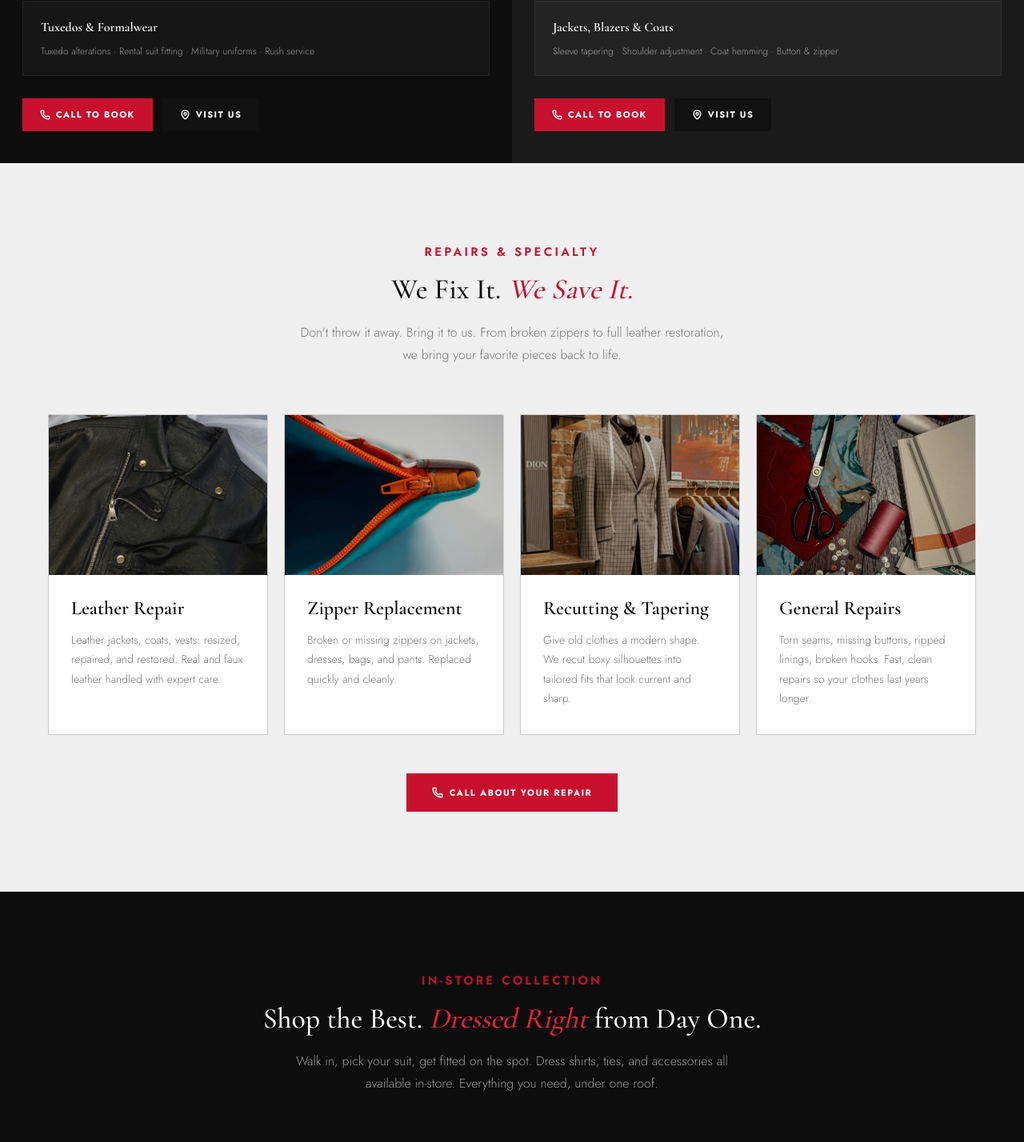
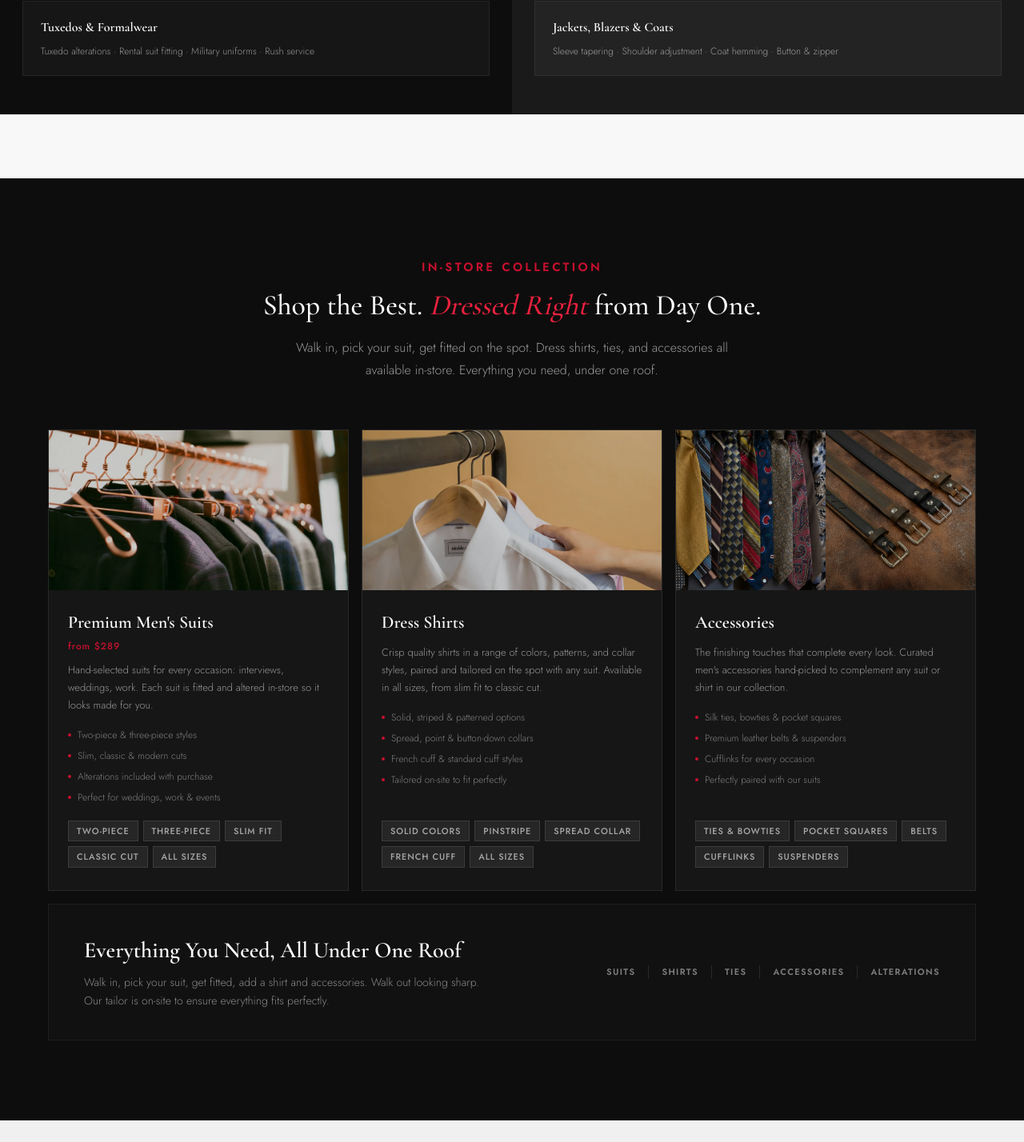
Before and after one commit to rikhinagra/enoch-tailor-shop, a Next.js app: page / in a window 1280 px wide. Shown: the part 1885-3313 px from the top of the page at 80% size. Built offline with nearby package versions, Linux system fonts and the light colour scheme; no server answers.

Commit message:
Reorder sections, remove alteration buttons, match suit card style with price

```diff
--- a/src/app/page.tsx
+++ b/src/app/page.tsx
@@ -19,11 +19,11 @@ export default function Home() {
         <Hero />
         <MarqueeStrip />
         <Alterations />
+        <Shop />
         <Repairs />
         {/* <WhyUs /> */}
         {/* <Testimonials /> */}
         {/* <Process /> */}
-        <Shop />
         <Location />
       </main>
       <Footer />
--- a/src/components/Alterations.tsx
+++ b/src/components/Alterations.tsx
@@ -2,7 +2,6 @@
 
 import { useEffect, useRef } from "react";
 import Image from "next/image";
-import { Phone, MapPin } from "lucide-react";
 
 const mensCategories = [
   {
@@ -178,26 +177,6 @@ function AlterationColumn({
           <ServiceCategory key={cat.title} title={cat.title} services={cat.services} />
         ))}
 
-        <div style={{ marginTop: "28px", display: "flex", gap: "12px", flexWrap: "wrap" }}>
-          <a
-            href="tel:+18477668554"
-            className="btn-base btn-gold-sm"
-            aria-label={`Call to book ${gender === "men" ? "men's" : "women's"} alterations`}
-          >
-            <Phone size={13} strokeWidth={2.5} />
-            Call to Book
-          </a>
-          <a
-            href="https://maps.google.com/?q=813+W+Rand+Rd+Arlington+Heights+IL"
-            target="_blank"
-            rel="noopener noreferrer"
-            className="btn-base btn-forest-sm"
-            aria-label="Get directions to our shop"
-          >
-            <MapPin size={13} strokeWidth={2.5} />
-            Visit Us
-          </a>
-        </div>
       </div>
     </div>
   );
@@ -273,7 +252,8 @@ export default function Alterations() {
           display: "grid",
           gridTemplateColumns: "1fr 1fr",
           maxWidth: "1300px",
-          margin: "0 auto 0",
+          margin: "0 auto",
+          paddingBottom: "80px",
         }}
         className="alt-grid"
       >
--- a/src/components/Shop.tsx
+++ b/src/components/Shop.tsx
@@ -2,15 +2,7 @@
 
 import { useEffect, useRef } from "react";
 import Image from "next/image";
-import { Check } from "lucide-react";
-
-const suitFeatures = [
-  "Two-piece & three-piece styles",
-  "Slim, classic & modern cuts",
-  "Alterations included with purchase",
-  "Colors, patterns & all sizes in stock",
-  "Perfect for weddings, work & events",
-];
+const suitTags = ["Two-Piece", "Three-Piece", "Slim Fit", "Classic Cut", "All Sizes"];
 const shirtTags = ["Solid Colors", "Pinstripe", "Spread Collar", "French Cuff", "All Sizes"];
 const accessories = ["Ties & Bowties", "Pocket Squares", "Belts", "Cufflinks", "Suspenders"];
 
@@ -56,36 +48,35 @@ export default function Shop() {
         {/* Grid */}
         <div ref={gridRef} className="shop-grid">
 
-          {/* Featured — Suits */}
-          <div className="shop-card shop-card-featured">
-            <div style={{ position: "relative", height: "300px", overflow: "hidden" }}>
-              <Image src="/images/tailored-suits-hanging-on-modern-copper-rack.webp" alt="Premium men's suits starting at $289 — Enoch Tailor Shop Arlington Heights" fill style={{ objectFit: "cover", objectPosition: "center", filter: "brightness(0.8)" }} sizes="(max-width: 900px) 100vw, 40vw" />
-              <div style={{ position: "absolute", inset: 0, background: "linear-gradient(to bottom, transparent 40%, rgba(0,0,0,0.7) 100%)" }} />
-              <div style={{ position: "absolute", top: "16px", left: "16px", background: "#C8102E", padding: "5px 12px" }}>
-                <span className="eyebrow" style={{ color: "#fff", fontSize: "11px" }}>Featured</span>
-              </div>
+          {/* Suits */}
+          <div className="shop-card">
+            <div style={{ position: "relative", height: "200px", overflow: "hidden" }}>
+              <Image src="/images/tailored-suits-hanging-on-modern-copper-rack.webp" alt="Premium men's suits starting at $289 — Enoch Tailor Shop Arlington Heights" fill style={{ objectFit: "cover", objectPosition: "center", filter: "brightness(0.8)" }} sizes="(max-width: 900px) 100vw, 30vw" />
             </div>
-            <div style={{ padding: "28px 28px 32px" }}>
-              <div style={{ display: "flex", justifyContent: "space-between", alignItems: "flex-start", marginBottom: "14px", gap: "12px" }}>
-                <h3 style={{ fontFamily: "var(--font-cormorant), serif", fontSize: "clamp(20px, 2vw, 26px)", fontWeight: 600, color: "#fff", lineHeight: 1.2 }}>
-                  Premium Men&apos;s Suits
-                </h3>
-                <div style={{ textAlign: "right", flexShrink: 0 }}>
-                  <p style={{ fontFamily: "var(--font-cormorant), serif", fontSize: "28px", fontWeight: 600, color: "#C8102E", lineHeight: 1 }}>$289</p>
-                  <p style={{ fontFamily: "var(--font-jost), sans-serif", fontSize: "11px", color: "rgba(255,255,255,0.4)", letterSpacing: "0.08em" }}>Starting at</p>
-                </div>
-              </div>
-              <p style={{ fontFamily: "var(--font-jost), sans-serif", fontSize: "13px", fontWeight: 300, color: "rgba(255,255,255,0.58)", lineHeight: 1.7, marginBottom: "18px" }}>
+            <div style={{ padding: "24px 24px 28px", flex: 1, display: "flex", flexDirection: "column" }}>
+              <h3 style={{ fontFamily: "var(--font-cormorant), serif", fontSize: "22px", fontWeight: 600, color: "#fff", marginBottom: "4px" }}>Premium Men&apos;s Suits</h3>
+              <p style={{ fontFamily: "var(--font-jost), sans-serif", fontSize: "12px", fontWeight: 500, color: "#C8102E", letterSpacing: "0.08em", marginBottom: "10px" }}>from $289</p>
+              <p style={{ fontFamily: "var(--font-jost), sans-serif", fontSize: "13px", fontWeight: 300, color: "rgba(255,255,255,0.55)", lineHeight: 1.7, marginBottom: "16px" }}>
                 Hand-selected suits for every occasion: interviews, weddings, work. Each suit is fitted and altered in-store so it looks made for you.
               </p>
-              <ul style={{ listStyle: "none", display: "flex", flexDirection: "column", gap: "7px" }}>
-                {suitFeatures.map((f) => (
-                  <li key={f} style={{ display: "flex", alignItems: "center", gap: "8px", fontFamily: "var(--font-jost), sans-serif", fontSize: "12px", fontWeight: 300, color: "rgba(255,255,255,0.55)" }}>
-                    <Check size={12} color="#C8102E" strokeWidth={2.5} aria-hidden="true" />
-                    {f}
-                  </li>
+              <div style={{ display: "flex", flexDirection: "column", gap: "8px", marginBottom: "20px" }}>
+                {[
+                  "Two-piece & three-piece styles",
+                  "Slim, classic & modern cuts",
+                  "Alterations included with purchase",
+                  "Perfect for weddings, work & events",
+                ].map((item) => (
+                  <div key={item} style={{ display: "flex", alignItems: "center", gap: "8px" }}>
+                    <div style={{ width: "4px", height: "4px", borderRadius: "50%", background: "#C8102E", flexShrink: 0 }} aria-hidden="true" />
+                    <span style={{ fontFamily: "var(--font-jost), sans-serif", fontSize: "12px", fontWeight: 300, color: "rgba(255,255,255,0.45)", lineHeight: 1.5 }}>
+                      {item}
+                    </span>
+                  </div>
                 ))}
-              </ul>
+              </div>
+              <div style={{ marginTop: "auto", display: "flex", flexWrap: "wrap", gap: "6px" }}>
+                {suitTags.map((t) => <Tag key={t} label={t} />)}
+              </div>
             </div>
           </div>
 
@@ -185,7 +176,7 @@ export default function Shop() {
         .shop-section { background: #0D0D0D; padding: 100px 60px; }
         .shop-grid {
           display: grid;
-          grid-template-columns: 1.3fr 1fr 1fr;
+          grid-template-columns: repeat(3, 1fr);
           gap: 16px;
           margin-bottom: 16px;
         }
@@ -198,7 +189,6 @@ export default function Shop() {
           flex-direction: column;
         }
         .shop-card:hover { background: rgba(255,255,255,0.07); transform: translateY(-4px); border-color: rgba(200,16,46,0.2); }
-        .shop-card-featured { background: linear-gradient(160deg, #1A1A1A 0%, #000 100%); }
         .shop-banner {
           background: #111111;
           border: 1px solid rgba(255,255,255,0.06);
@@ -214,12 +204,10 @@ export default function Shop() {
         @media (max-width: 1100px) {
           .shop-section { padding: 80px 40px; }
           .shop-grid { grid-template-columns: 1fr 1fr; }
-          .shop-card-featured { grid-column: 1 / -1; }
         }
         @media (max-width: 600px) {
           .shop-section { padding: 64px 20px; }
           .shop-grid { grid-template-columns: 1fr; }
-          .shop-card-featured { grid-column: auto; }
           .shop-banner { padding: 28px 20px; }
           .shop-banner-tags { display: none; }
         }
```
